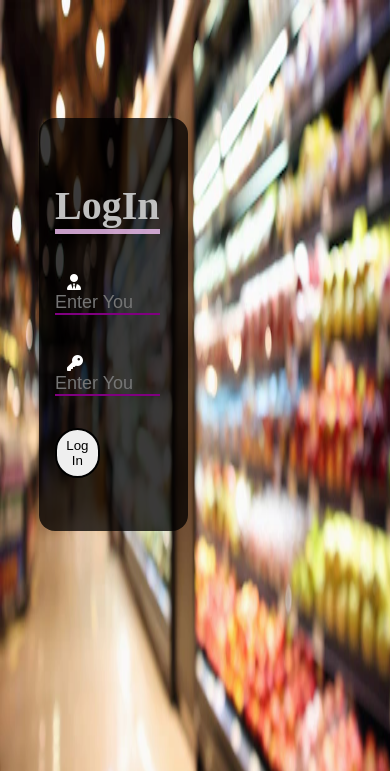
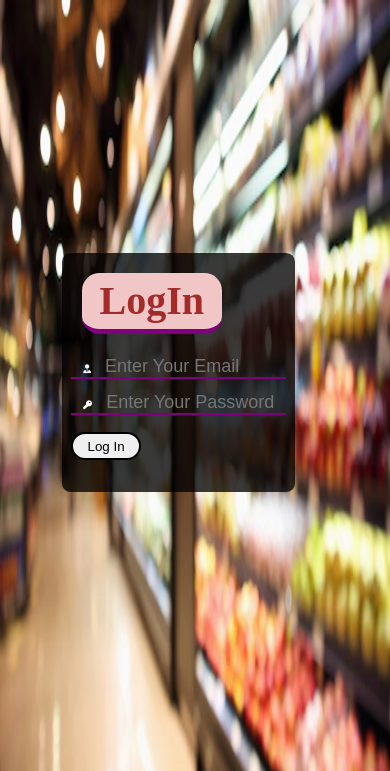
Before and after one commit to Tusharyadav147/BigMart-Prediction, a Flask app: page / in a window 390 px wide. Shown: the top 771 px of the page. Run offline with Flask 2, Linux system fonts and the light colour scheme; parts of the project's set-up code (start-up, migrations or seed data) failed here and were passed over; some libraries are stand-ins or nearby versions.

Commit message:
First Commit

```diff
--- a/run.py
+++ b/run.py
@@ -45,8 +45,9 @@ def login():
 def predict():
     try:
         if request.method == "POST":
+            cursor = connection.cursor()
+
             feature = request.form
-
             Item_Identifier = feature["Item_Identifier"]
             Item_Weight = float(feature["Item_weight"])
             Item_Fat_Content = dict_item_fat[feature["Item_Fat_Content"]]
@@ -77,5 +78,16 @@ def predict():
         print(e)
         return redirect("/")
 
+@app.route("/table", methods = ["POST", "GET"])
+def table():
+    try:
+        cursor = connection.cursor()
+        cursor.execute("SELECT * FROM BigMartData")
+        r = cursor.fetchall()
+        cursor.close()
+        return render_template("table.html", value = r,)
+    except:
+        return redirect("/")
+
 if __name__ == "__main__":
     app.run(debug= True)
--- a/static/index.css
+++ b/static/index.css
@@ -64,6 +64,7 @@ section{
 
 .btn:hover{
     background:var(--yellow);
+    color: black;
 }
 
 
--- a/static/login.css
+++ b/static/login.css
@@ -71,41 +71,68 @@ body {
     background-color: rgb(206, 229, 250);
 }
 
-@media only screen and (max-width:768px){
-    .container {
-        color: white;
-        position: absolute;
-        top: 14%;
-        left: 10%;
+@media(max-width:991px){
+    html{
+        font-size: 65%;
     }
-    .container h1 {
-        display: inline-block;
-        color: silver;
-        margin-left: 0rem;
-        margin-top: 3rem;
-        margin-bottom: 0rem;
-        border-bottom: 5px solid rgba(230, 183, 231, 0.863);
+    .container{
+        top:30%;
+        left: 36%;
+        height: 40%;
+        width: 35%;
     }
-    .box input {
-        background: none;
-        width: 73%;
-        border: none;
-        font-size: 18px;
+    .container a{
+        font-size: 30px;
+        margin-bottom: 1rem ;
+        margin-left: 1rem;
     }
-    .box {
-        margin-top: 1.5rem;
-        width: 90%;
-        border-bottom: 2px solid purple;
-    }
-    .btn1 {
-        cursor: pointer;
-        border-radius: 2rem;
-        border: 2px solid black;
-        outline: none;
-        width: 40%;
-        margin-left: 8rem;
-        padding: .5rem;
-        margin-top: 2rem;
-        position: absolute;
+    .btn{
+        width: 30%;
     }
 }
+
+@media(max-width:768px){
+    html{
+        font-size: 60%;
+    }
+    .container{
+        top:30%;
+        left: 26%;
+        height: 300px;
+        width: 215px;
+    }
+    .btn{
+        width: 30%;
+    }
+}
+@media (max-width:550px){
+    html{
+        font-size: 55%;
+    }
+    h1 {
+      display: inline-block;
+      color: brown;
+      margin-left: 5%;
+      font-size: 29px;
+      margin-top: 5%;
+      margin-bottom: 2rem;
+      border-bottom: 3px solid purple;
+      background-color: #f1c6c6;
+      padding: 0.5rem 2rem;
+      border-radius: 2rem;
+    }
+    .container {
+        top: 30%;
+        left: 16%;
+        height: 230px;
+        width: 215px;
+    }
+    .container a{
+        font-size: 25px;
+        margin-bottom: 1rem ;
+        margin-left: 1rem;
+    }
+    .btn{
+        width: 30%;
+    }
+}
```
Also changed, not shown: static/table.css (added, +98 -0 lines), templates/index.html (+7 -5 lines), templates/table.html (added, +53 -0 lines), datastore.db.
